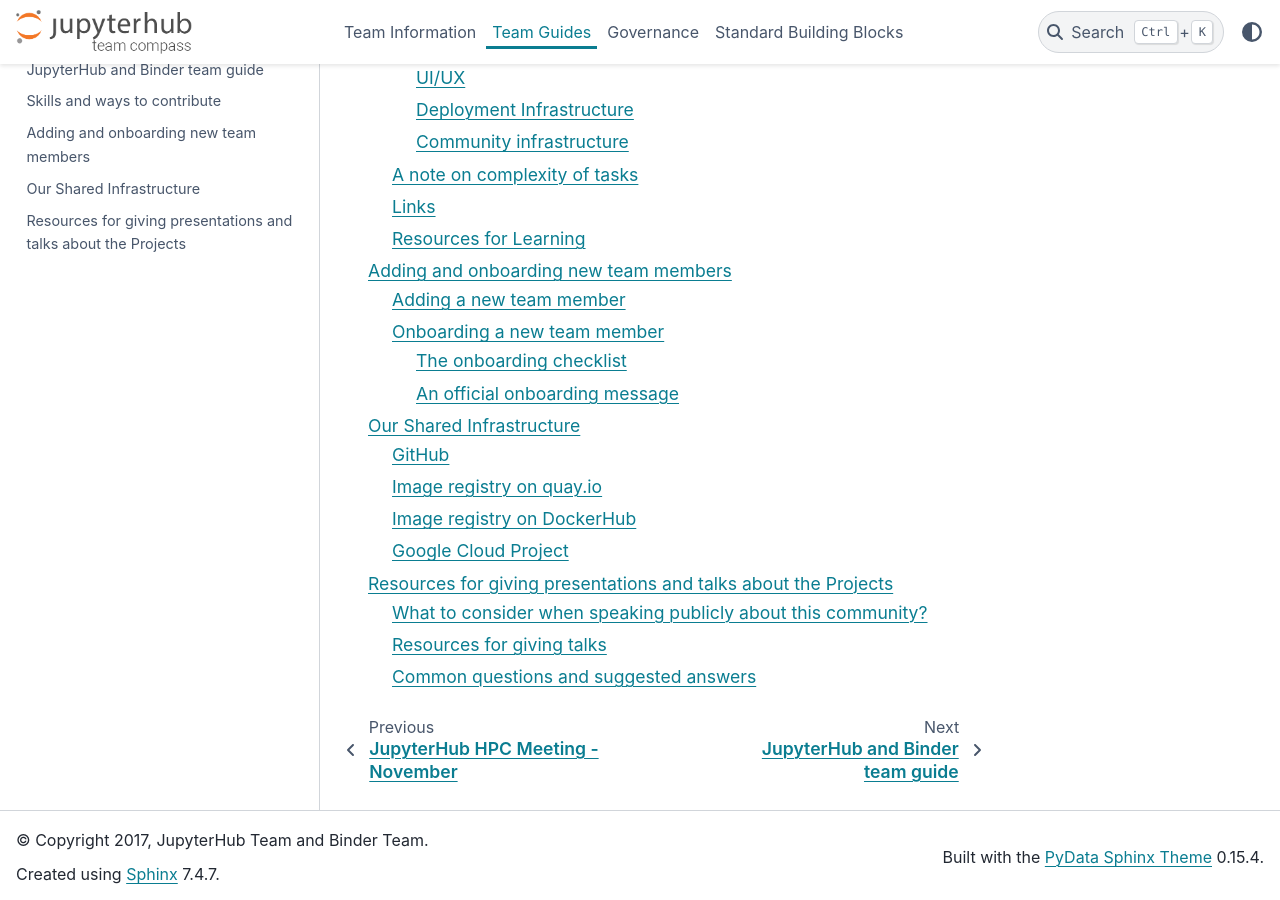
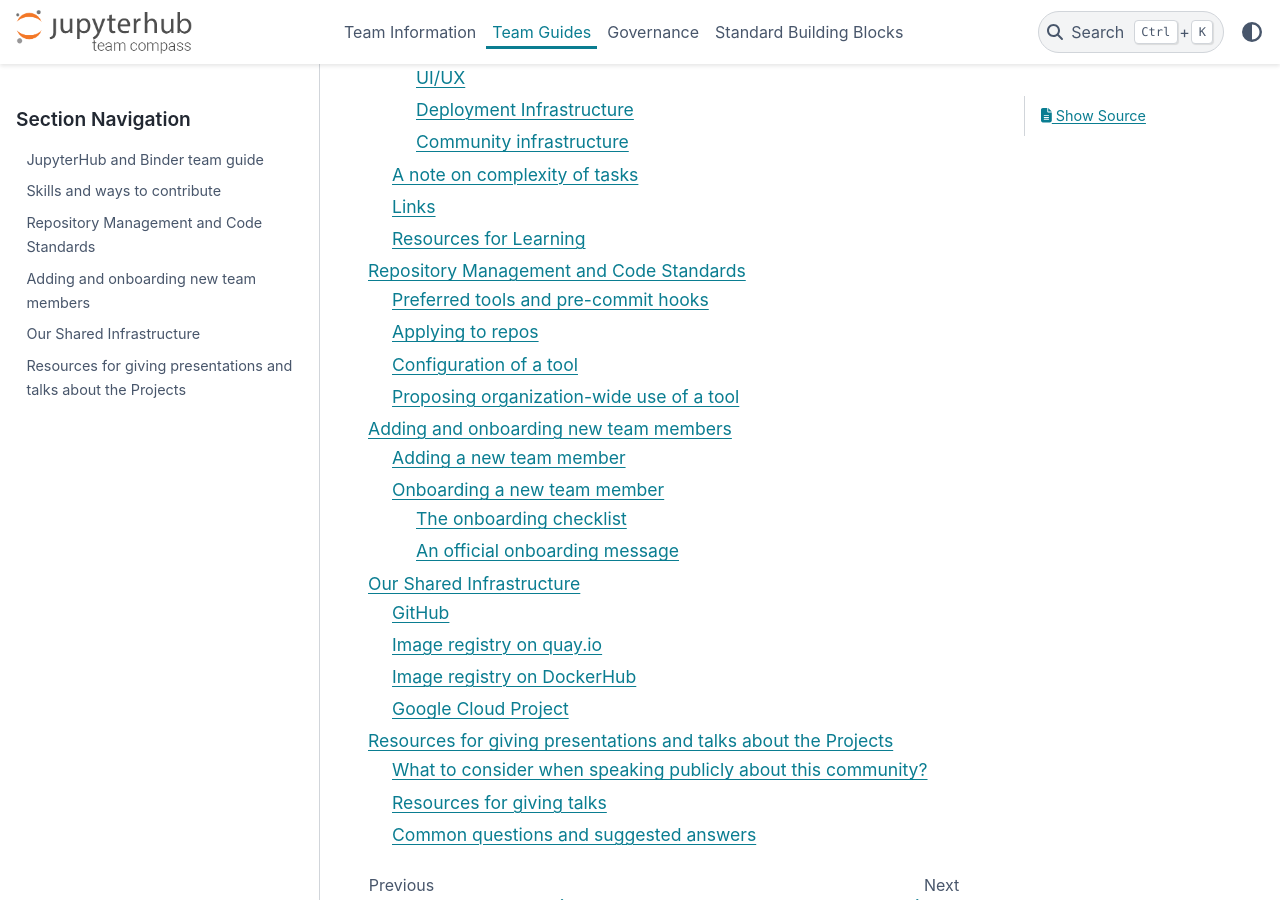
Before and after one commit to jupyterhub/team-compass, a Sphinx documentation site: the page built from docs/index-team_guides.rst, in a window 1280 px wide and 900 px high, scrolled down 623 px. Built offline with Sphinx 7.4.7 and the PyData theme 0.15.4, drawn with Linux system fonts in a browser that asks for light colours; some of the changed lines change nothing that is shown.

Commit message:
Add initial repo and code standards
Closes https://github.com/jupyterhub/team-compass/issues/454

```diff
--- a/docs/index-team_guides.rst
+++ b/docs/index-team_guides.rst
@@ -10,6 +10,7 @@
 
    team/member-guide
    team/skills
+   team/repository-code-standards
    team/adding-members
    team/shared-infrastructure
    talking
--- /dev/null
+++ b/docs/team/repository-code-standards.md
@@ -0,0 +1,36 @@
+# Repository Management and Code Standards
+
+JupyterHub projects should take advantage of pre-commit and tools to help maintain consistent formatting within a repo to improve overall code quality, review efficiency, and readability of code.
+Sensible use of pre-commit to run formatting tools and code linters can add consistency and improve maintainability.
+
+## Preferred tools and pre-commit hooks
+
+The team has found the following tools and their pre-commit hooks to be useful. The following pre-commit hooks can be added to any repo when convenient, though please communicate with anyone who has an open pull request if it will lead to major conflicts:
+
+  - [black](https://black.readthedocs.io/)
+  - [prettier](https://prettier.io/)
+  - [flake8](https://flake8.pycqa.org/en/latest/)
+  - **TODO: standard pre-commit hooks, such as isort, etc. (To be determined and listed here)**
+
+## Applying to repos
+
+When creating a new repo, please use any pre-commit hooks and tools that are useful.
+
+When working with an existing repo, please balance the benefits of adding a tool or pre-commit hook with considerations such as
+  - the amount of code churn
+  - how it will improve code maintainability
+  - the time it may add to CI runs.
+
+## Configuration of a tool
+
+Use your judgment as to whether to apply a strict or lenient configuration for linting code.
+Example configurations are in
+  - JupyterHub (A large repository which was converted and therefore has a fairly lax configuration)
+  - **TODO: Repository where pre-commit/flake8 was enforced near the start so has a strict configuration**
+
+Other linters, autoformatters and tools can be added to other repos on an ad-hoc basis if it's not too disruptive- this is a good way to try out new tools.
+In general, big changes should not be made to high profile repos without prior discussion.
+
+## Proposing organization-wide use of a tool
+
+If the new tool is useful across the organisation please propose it in a new team-compass GitHub issue, outlining the advantages and disadvantages.
```
